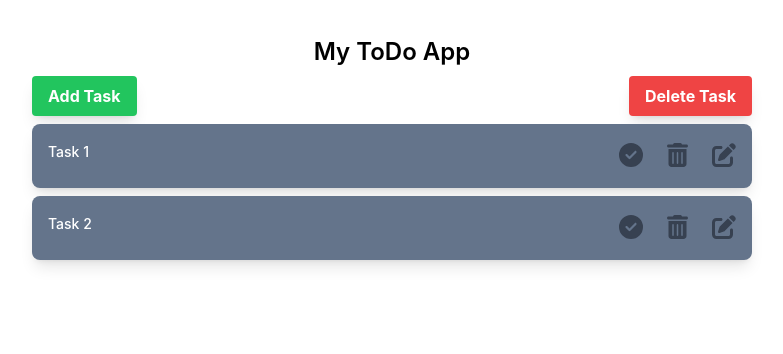
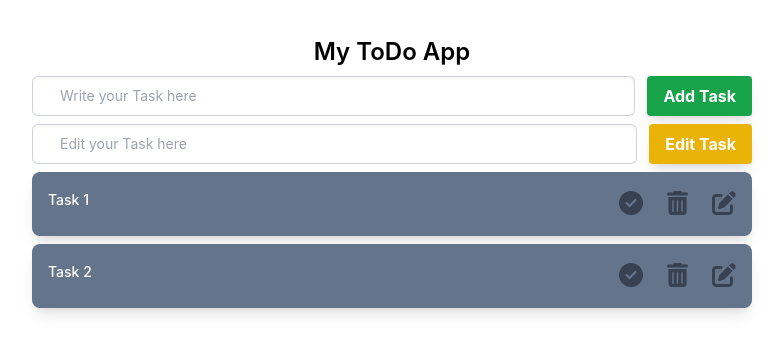
Before and after one commit to smrifat1411/React_projects, a React (Create React App) app: page / in a window 1280 px wide. Shown: the top 354 px of the page, without its empty margins (248-1031 px from the left). Built offline with nearby package versions, Linux system fonts and the light colour scheme.

Commit message:
add task functionality added

```diff
--- a/src/App.js
+++ b/src/App.js
@@ -1,4 +1,5 @@
 import { useState } from "react";
+import InputBox from "./components/InputBox";
 
 import TodoCard from "./components/TodoCard";
 
@@ -16,19 +17,42 @@ function App() {
     },
   ]);
 
+  const [addform, setAddform] = useState(false);
+  const [editform, setEditform] = useState(false);
+  const [newTask, setNewTask] = useState("");
+
+  const addTaskOnChange = (e) => setNewTask(e.target.value);
+
+  const addTaskSubmit = () =>{
+    let newId = todoList.length+1
+    let newTaskEntry = {
+      id:newId,
+      status:false,
+      title:newTask
+    }
+    newTask && setTodoList((prev) => [...prev, newTaskEntry])};
+
   return (
     // Main body
     <div className="max-w-[720px] mx-auto my-9 flex flex-col gap-2">
       <h1 className="text-center text-2xl font-semibold">My ToDo App</h1>
-      {/* Button Box */}
-      <div className="flex justify-between">
-        <button className="bg-green-500 shadow-lg hover:bg-blue-700 text-white font-bold py-2 px-4 rounded">
-          Add Task
-        </button>
-        <button className="bg-red-500 shadow-lg hover:bg-blue-700 text-white font-bold py-2 px-4 rounded">
-          Delete Task
-        </button>
-      </div>
+      {/*add task Button Box */}
+
+      <InputBox
+        text={"Add Task"}
+        color={"bg-green-600"}
+        hovColor={"hover:bg-green-700"}
+        placeholder="Write your Task here"
+        addTaskOnChange={addTaskOnChange}
+        addTaskSubmit={addTaskSubmit}
+      />
+
+      <InputBox
+        text={"Edit Task"}
+        color={"bg-yellow-500"}
+        hovColor={"hover:bg-yellow-700"}
+        placeholder="Edit your Task here"
+      />
 
       {todoList.map((todo, index) => {
         return <TodoCard key={index} title={todo.title} status={todo.status} />;
--- /dev/null
+++ b/src/components/InputBox.jsx
@@ -0,0 +1,28 @@
+import React, { useState } from "react";
+
+const InputBox = ({ color, text, hovColor, placeholder,addTaskOnChange,addTaskSubmit }) => {
+
+
+  return (
+    <div className="flex gap-3">
+      <input
+        type="text"
+        name="price"
+        id="price"
+        className="block w-full rounded-md border-0 py-1.5 pl-7 pr-20 text-gray-900 ring-1 ring-inset ring-gray-300 placeholder:text-gray-400 focus:ring-2 focus:ring-inset focus:ring-indigo-600 sm:text-sm sm:leading-6 shadow-inner"
+        placeholder={placeholder}
+        onChange={addTaskOnChange}
+      />
+      <div className="flex gap-3">
+        <button
+          className={`${color} shadow-lg ${hovColor} text-white font-bold py-2 px-4 rounded whitespace-nowrap`}
+          onClick={addTaskSubmit}
+        >
+          {text}
+        </button>
+      </div>
+    </div>
+  );
+};
+
+export default InputBox;
```
